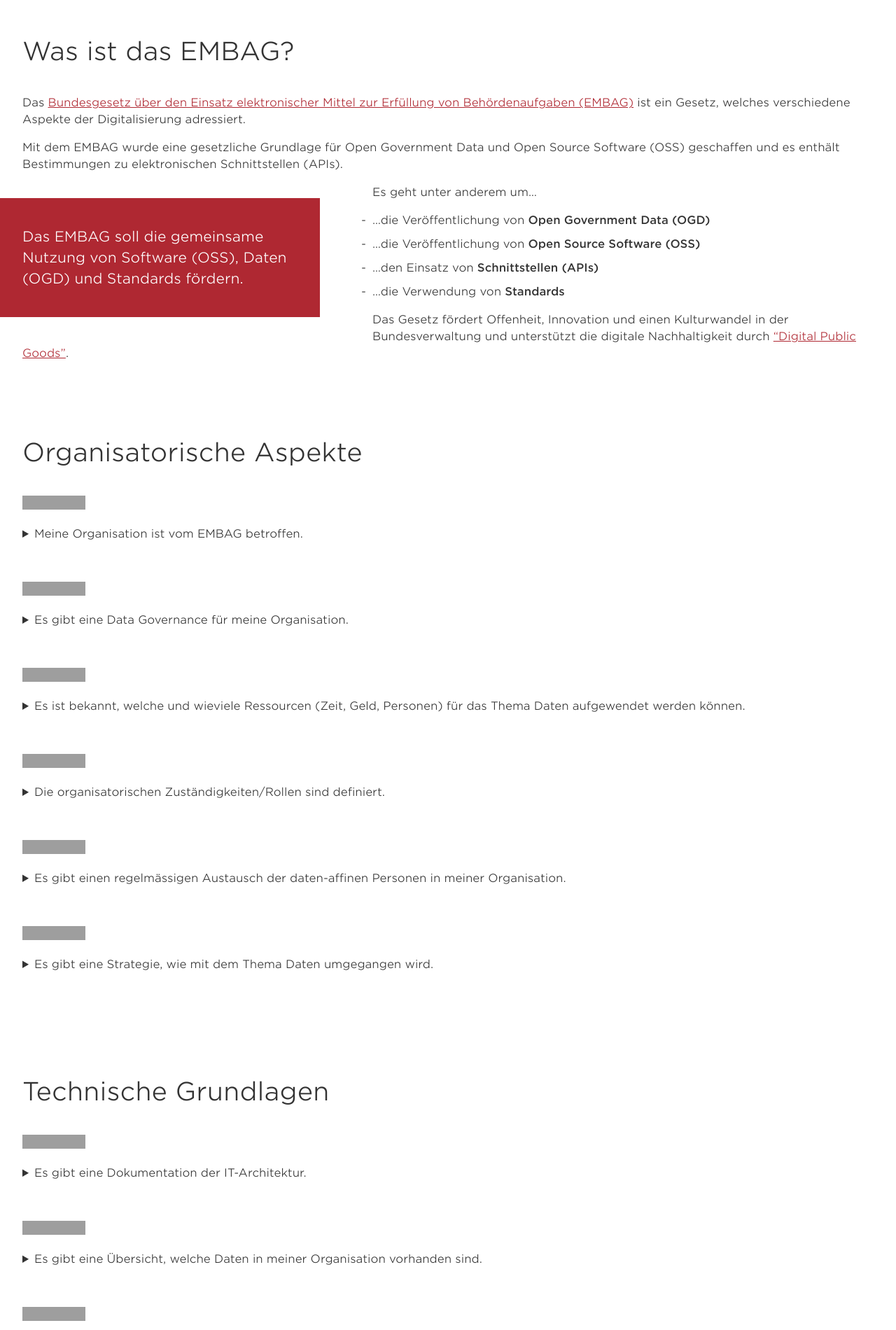
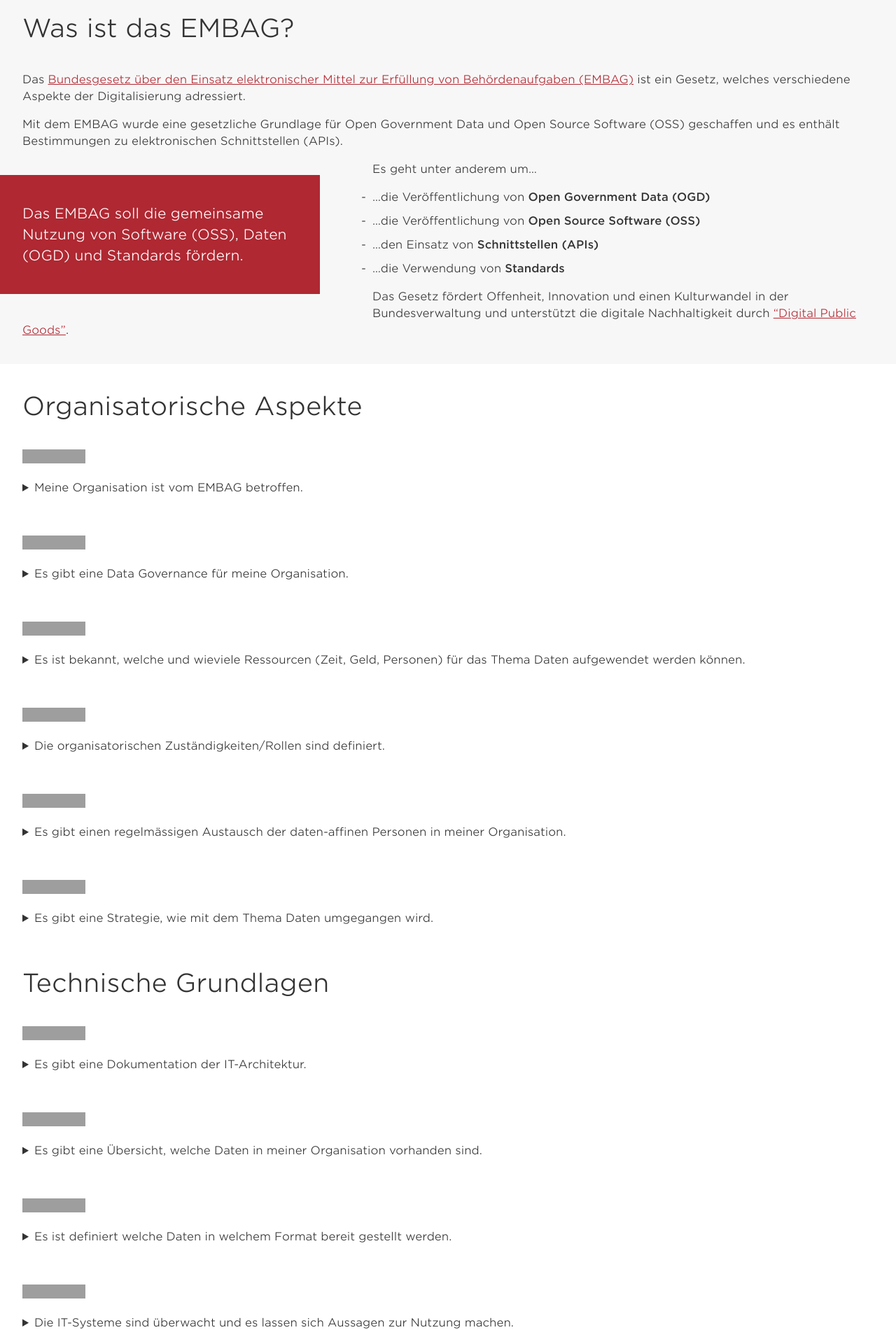
Before and after one commit to ebp-group/embag-check, a Jekyll site: the page built from index.md, in a window 1280 px wide. Shown: the part 967-2867 px from the top of the page at 70% size. Built offline with Jekyll 4.4.1, drawn with Linux system fonts in a browser that asks for light colours; grey boxes are pictures that could not be loaded.

Commit message:
Update padding

```diff
--- a/assets/css/custom.css
+++ b/assets/css/custom.css
@@ -305,7 +305,7 @@ HEADER
     }
 
     .common .title{
-        padding-top: 66px;
+        padding-top: 33px;
         /* font-size: 50px; */
         font-size: 36px;
     }
@@ -316,11 +316,7 @@ HEADER
     }
     */
 
-    .common.container:last-child{
-        background-color: #f8f7f7;
-    }
-
-    .common.container:first-child{
+    .common.container:nth-child(3) {
         background-color: #f8f7f7;
     }
 
```
Also changed, not shown: _sections/02_organisatorisch.md (+0 -3 lines), _sections/03_technisch.md (+0 -1 lines), _sections/04_ogd.md (+0 -1 lines), _sections/05_apis.md (+0 -1 lines), _sections/06_opensource.md (+0 -1 lines).
